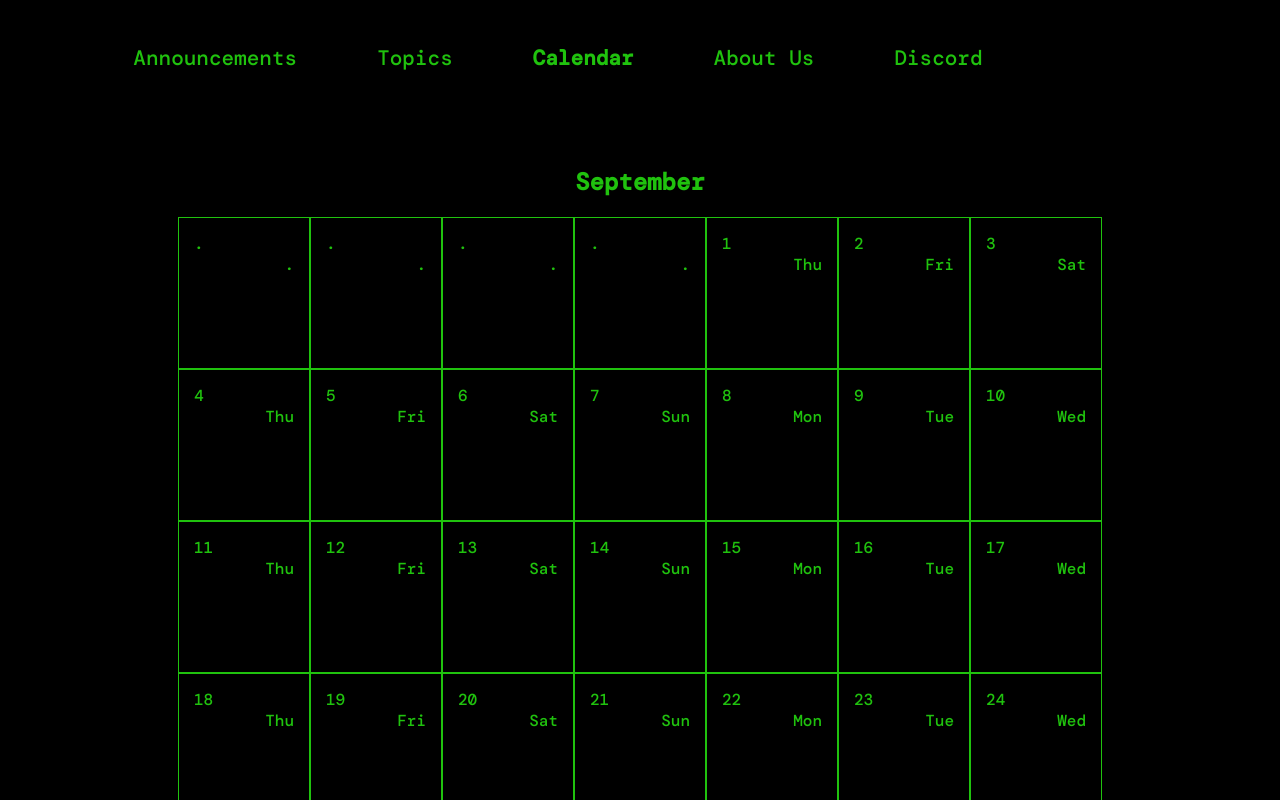
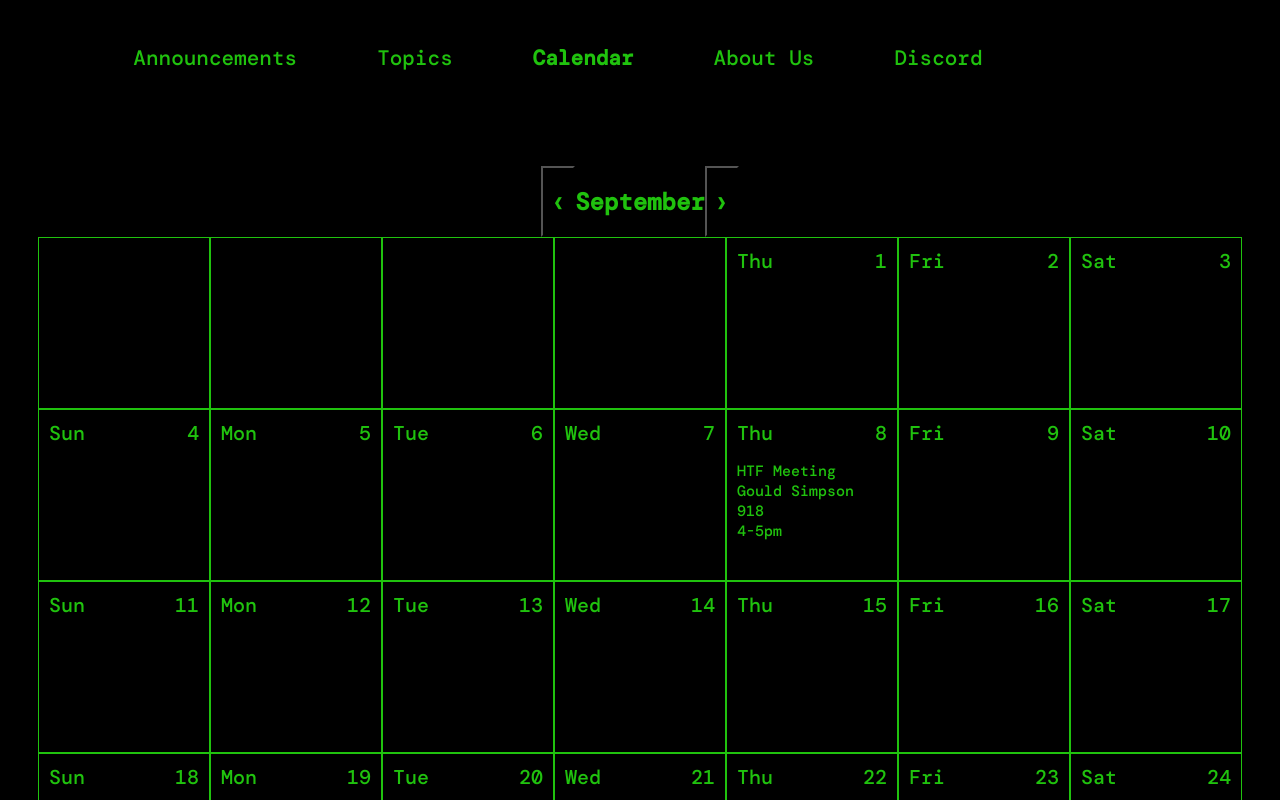
Before and after one commit to cezar-r/hack-the-flag-site, a React (Create React App) app: page /calendar in a window 1280 px wide. Shown: the top 800 px of the page. Built offline with nearby package versions, Linux system fonts and the light colour scheme.

Commit message:
fixed calendar alignment bugs, need to add setstate callback function

```diff
--- a/src/App.css
+++ b/src/App.css
@@ -78,35 +78,41 @@ input:focus{
   text-align: center;
 }
 
+.calendarMonthPicker {
+  display: inline-flex;
+  /* text-align: center; */
+}
+
 .calendarRow {
   border: 1px solid #20C20E;
-  display: inline-block;
-  padding: 15px;
+  display: inline-flex;
+  padding: 10px;
+  vertical-align: top;
+}
+
+.calendarDate {
+  display: flex;
+  justify-content: space-between;
+  margin-bottom: 15px;
+  font-size: 20px;
+}
+
+.calendarCell, .emptyCalendarCell, .defaultCalendarCell {
+  min-width: 150px;
+  min-height: 150px;
+  max-width: 150px;
 }
 
 .calendarCell {
-  min-width: 100px;
-  min-height: 120px;
-  /* max-width: 200px; */
-  /* max-width: 200px; */
-  display: inline-block;
+  font-size: 15px;
+  text-align: left;
 }
 
-
 .emptyCalendarCell {
-  min-width: 100px;
-  min-height: 120px;
-  /* max-width: 200px; */
-  /* max-width: 200px; */
-  /* display: inline-block; */
   color: black;
 }
 
-.defaultCalendarCell {
-  min-width: 100px;
-  min-height: 120px;
-  /* max-width: 200px; */
-  /* max-width: 200px; */
-  /* display: inline-block; */
-  color: black;
+.arrowButton {
+  background-color: black;
+  font-size: 30px;
 }
--- a/src/Calendar.js
+++ b/src/Calendar.js
@@ -1,43 +1,31 @@
 import './App.css';
-import React from 'react';
+import React, { useState } from 'react';
 import Navbar from './Navbar';
 
 import CalendarCell from './CalendarCell';
 import { calendar } from './admin-panel';
 
-const month = ["January","February","March","April","May","June","July","August","September","October","November","December"];
+const months = ["January","February","March","April","May","June","July","August","September","October","November","December"];
 const dayAbbr = ["Sun", "Mon", "Tue", "Wed", "Thu", "Fri", "Sat"];
 
-class CalendarObj {
 
-    constructor() {
-        this.d = new Date();
-        // // to test different months
-        // const testDate = new Date()
-        // this.d = new Date(testDate.getFullYear(), 4, 1);
-    }
-
-    getMonth() {
-        return month[this.d.getMonth()];
-    }
-
-    getCalendarData() {
+function getCalendarData(month, year) {
     const calendarElements = [];
-        const firstDay = new Date(this.d.getFullYear(), this.d.getMonth(), 1).getDay();
-        const numDays = new Date(this.d.getFullYear(), this.d.getMonth() + 1, 0).getDate();
+    const firstDay = new Date(year, month, 1).getDay();
+    const numDays = new Date(year, month+1, 0).getDate();
 
     // getting the first week of the calendar
     const firstWeek = [];
     for (let i = 0; i<firstDay; i++) {
-            firstWeek[i] = <CalendarCell date="." day="." eventName="." time="." location="."/>;
+        firstWeek[i] = <CalendarCell date="" day="" eventName="" time="" location=""/>;
     }
 
     for (let i=firstDay;i<7;i++) {
         let date = (i-firstDay+1).toString();
-            let dayOfTheWeek = dayAbbr[new Date(this.d.getFullYear(), this.d.getMonth(), i-firstDay+1).getDay()];
+        let dayOfTheWeek = dayAbbr[new Date(year, month, i-firstDay+1).getDay()];
         let event;
         try{
-                event = calendar[this.getMonth()][date];
+            event = calendar[months[month]][date];
         } catch(err) {
             event = null;
         }
@@ -47,7 +35,7 @@ class CalendarObj {
             firstWeek[i] = <CalendarCell
                             date={event.date}
                             day={event.day}
-                                eventName={event.Name}
+                            eventName={event.eventName}
                             time={event.time}
                             location={event.location}
                             />;
@@ -55,9 +43,9 @@ class CalendarObj {
             firstWeek[i] =  <CalendarCell
                             date={date}
                             day={dayOfTheWeek}
-                                eventName={"."}
-                                time={"."}
-                                location={"."}
+                            eventName={""}
+                            time={""}
+                            location={""}
                             />;
         }
     }
@@ -70,10 +58,10 @@ class CalendarObj {
     for (let i=continuationDate;i<=numDays;i++) {
 
             let date = i.toString();
-                let dayOfTheWeek = dayAbbr[new Date(this.d.getFullYear(), this.d.getMonth(), i-firstDay+1).getDay()];
+            let dayOfTheWeek = dayAbbr[new Date(year, month, i).getDay()];
             let event;
             try {
-                    event = calendar[this.getMonth()][date];
+                event = calendar[months[month]][date];
             } catch(err) {
                 event = null;
             }
@@ -83,7 +71,7 @@ class CalendarObj {
                 weeklyElements.push(<CalendarCell
                                     date={event.date}
                                     day={event.day}
-                                        eventName={event.Name}
+                                    eventName={event.eventName}
                                     time={event.time}
                                     location={event.location}
                                     />);
@@ -91,9 +79,9 @@ class CalendarObj {
                 weeklyElements.push(<CalendarCell
                                 date={date}
                                 day={dayOfTheWeek}
-                                    eventName={"."}
-                                    time={"."}
-                                    location={"."}
+                                eventName={""}
+                                time={""}
+                                location={""}
                                 />);
             }
 
@@ -107,27 +95,16 @@ class CalendarObj {
     // check if there are more dates to add for next month
     // or check if last week got filled out all the way
     const elements = weeklyElements.length;
-        if (weeklyElements.length !== 7) {
+    if (1 < weeklyElements.length < 7) {
         for (let i = 0; i < 7-elements;i++) {
-                weeklyElements.push(<CalendarCell date="." day="." eventName="." time="." location="."/>);
+            weeklyElements.push(<CalendarCell date="" day="" eventName="" time="" location=""/>);
         }
     }
     calendarElements.push(weeklyElements);
 
     console.log(calendarElements);
 
-        return calendarElements;
-    }
-
-}
-
-
-export default function Calendar() {
-
-    const calendar = new CalendarObj();
-    const calendarData = calendar.getCalendarData();
-
-    const calendarElements = calendarData.map((week) =>
+    return calendarElements.map((week) =>
         <div className="calendar">
             {week.map((day =>
                 <div className="calendarRow">
@@ -137,15 +114,56 @@ export default function Calendar() {
                 ))}
 
         </div>
-    )
+    );
+}
+
+
+
+export default function Calendar() {
+
+
+    const upOneMonth = () => {
+        if (curMonth === 11) {
+            setMonth(0);
+            setYear(curYear+1);
+        } else {
+            setMonth(curMonth+1);
+            setYear(curYear);
+        }
+        setCalendarElements(getCalendarData(curMonth, curYear), );
+        console.log(curMonth)
+    }
+
+    const downOneMonth = () => {
+        if (curMonth === 0) {
+            setMonth(11);
+            setYear(curYear-1);
+        } else {
+            setMonth(curMonth-1);
+            setYear(curYear);
+        }
+        setCalendarElements(getCalendarData(curMonth, curYear));
+        console.log(curMonth)
+    }
+
+    const now = new Date();
+    const [curMonth, setMonth] = useState(now.getMonth());
+    const [curYear, setYear] = useState(now.getFullYear());
+    const [curCalendarElements, setCalendarElements] = useState(getCalendarData(curMonth, curYear));
 
     return (
         <div>
             <Navbar/>
-            <h2 align="center">
-                {calendar.getMonth()}
+            <div align="center">
+                <div className="calendarMonthPicker">
+                     <button className="arrowButton" onClick={downOneMonth}>&#8249;</button>
+                    <h2>
+                        {months[curMonth]}
                     </h2>
-            {calendarElements}
+                    <button className="arrowButton" onClick={upOneMonth}>&#8250;</button>
+                </div>
+            </div>
+            {curCalendarElements}
 
         </div>
     );
--- a/src/CalendarCell.js
+++ b/src/CalendarCell.js
@@ -7,22 +7,44 @@ export default function CalendarCell(props) {
 
     // date day eventname location time
 
-    let cssClass = "calendarCell";
-    if (props.date === ".") {
-        cssClass = "emptyCalendarCell";
-    } else if (props.eventName === ".") {
-        cssClass = "defaultCalendarCell";
+    if (props.date === "") {
+       return (
+        <div className='emptyCalendarCell'>
+        </div>
+       )
+    } else if (props.eventName === "") {
+        return (
+            <div className="defaultCalendarCell">
+                 <div className = "calendarDate">
+                <div align="left">
+                    {props.day}
+                </div>
+                <div align="left">
+                    {props.date}
+                </div>
+            </div>
+            </div>
+        );
     }
-    console.log(props.date)
     return (
-        <div className={cssClass}>
-            <div align= "left">
-                {props.date}
-            </div>
-            <div align="right">
-                {props.day}
+        <div className="calendarCell">
+            <div className = "calendarDate">
+                <div align="left">
+                    {props.day}
+                </div>
+
+                <div align="left">
+                    {props.date}
+                </div>
             </div>
             <div>
+                {props.eventName}
+            </div>
+            <div>
+                {props.location}
+            </div>
+            <div>
+                {props.time}
             </div>
         </div>
     );
```
Lines whose indentation alone changed are shown as unchanged.
